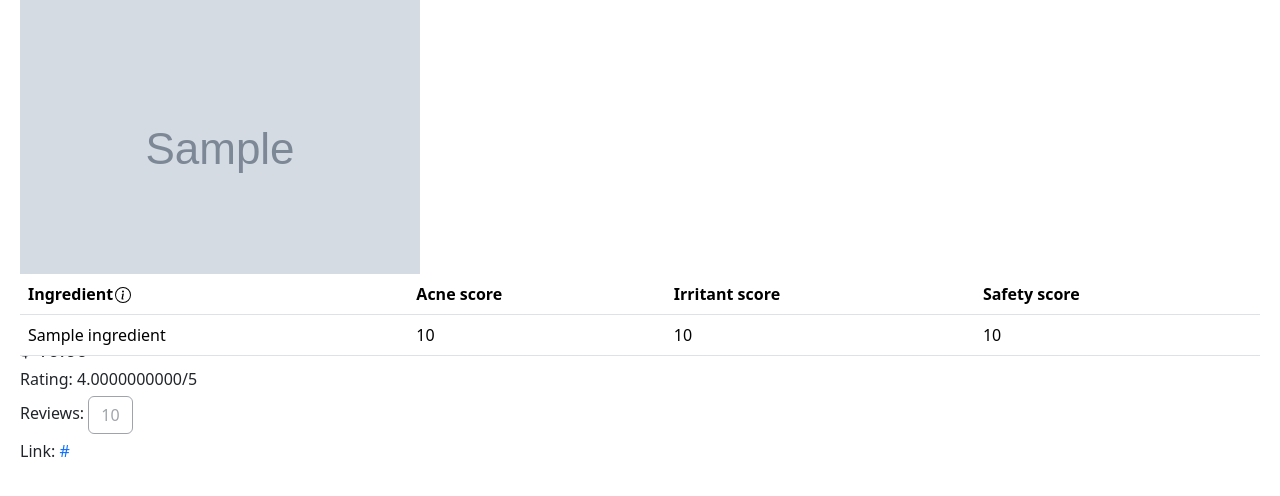
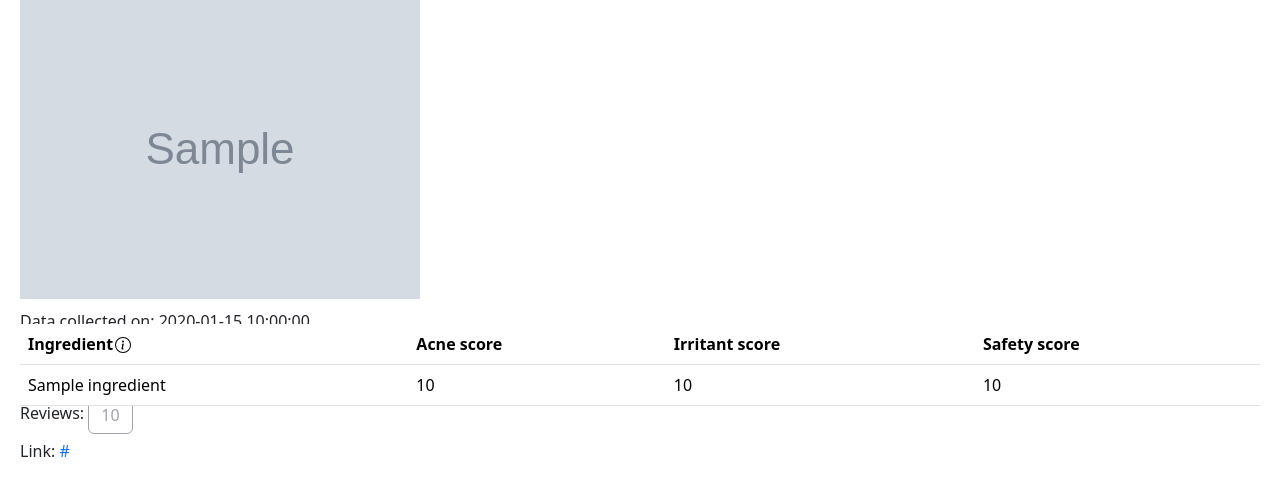
Before and after one commit to katiejnete/EduSkin, a Flask app: page /product/1 in a window 1280 px wide. Shown: the part 146-642 px from the top of the page. Run offline with Flask 3, Linux system fonts and the light colour scheme; tables that the repository leaves empty hold one stand-in row (values such as "Sample post"); grey boxes marked "Sample" are stand-in pictures; some libraries are stand-ins or nearby versions.

Commit message:
move ing container down

```diff
--- a/static/stylesheets/style.css
+++ b/static/stylesheets/style.css
@@ -431,7 +431,7 @@
 }
 
 .ing-container {
-  top: 400px;
+  top: 450px;
 }
 
 .i-container {
```
